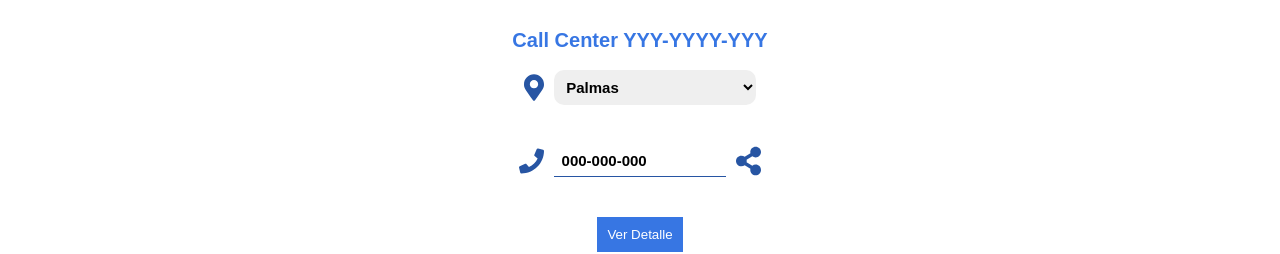
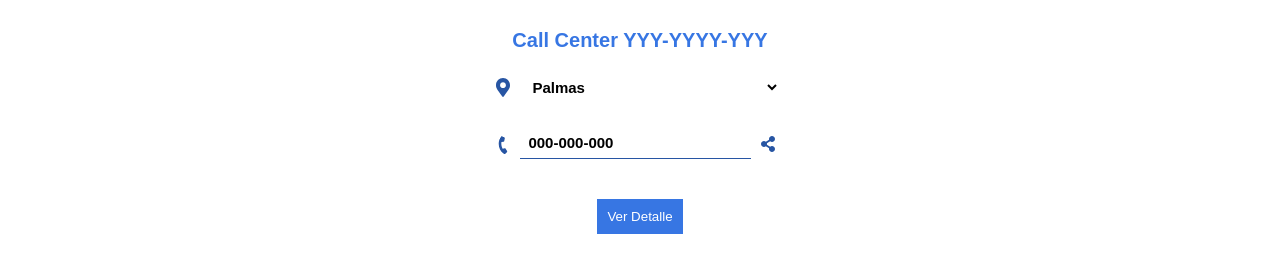
Before and after one commit to diegoarvz4/CDentalCare__Site, a React (Create React App) app: page / in a window 1280 px wide. Both pictures are taken after a click on the element 640 px from the left and 555 px from the top of the page. Shown: the part 480-734 px from the top of the page. Built offline with nearby package versions, Linux system fonts and the light colour scheme; a web font is replaced by a local one.

Commit message:
Edited Selector Input to inline elements

```diff
--- a/src/components/Cover/Cover.scss
+++ b/src/components/Cover/Cover.scss
@@ -24,51 +24,57 @@
 }
 
 .Branches {
+  $img-branches: ($bp-small / 2) * 0.05;
+  @mixin img-branch-top-offset {
+    position: relative;
+    top: 4px;
+  }
   width: 100%;
   margin: 0 auto;
   max-width: $bp-small / 2;
   &__Selector {
     &-Input {
-      @include flex-mixin;
-      width: 100%;
-      justify-content: center;
-      margin-bottom: 40px;
+      margin-bottom: 22px;
       img {
-        width: 20px;
+        display: inline-block;
+        width: $img-branches;
         margin-right: 10px;
+        @include img-branch-top-offset;
       }
       select {
-        width: 70%;
+        display: inline-block;
+        width: ($bp-small / 2) * 0.9;
         max-height: 40px;
+        background-color: white;
         padding: 8px;
         border: none;
         font-weight: bold;
         font-size: 15px;
         border-radius: 10px;
         font-family: 'Biryani', sans-serif;
-        display: block;
       }
     }
     &-Output {
-      display: flex;
       width: 100%;
-      justify-content: center;
       margin-bottom: 40px;
       img {
-        width: 25px;
+        display: inline-block;
+        width: $img-branches;
+        @include img-branch-top-offset;
         &:first-child {
           margin-right: 10px;
+          transform: rotate(125deg);
         }
       }
       span {
-        width: 60%;
+        display: inline-block;
+        width: ($bp-small / 2) * 0.8;
         padding: 8px;
         border: none;
         font-weight: bold;
         font-size: 15px;
         border-bottom: 1px solid #2755a3;
         margin-right: 10px;
-        display: block;
       }
     }
   }
```
